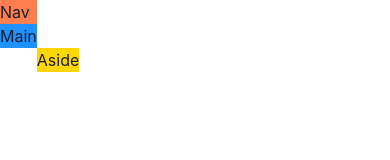
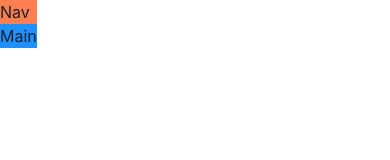
Before and after one commit to fopeadelaja/game-hub, a React (Vite) app: page / in a window 390 px wide. Shown: the top 160 px of the page. Built offline with nearby package versions, Linux system fonts and the light colour scheme.

Commit message:
Build a responsive layout

```diff
--- a/src/App.tsx
+++ b/src/App.tsx
@@ -10,7 +10,7 @@ function App() {
       <GridItem area="nav" bg="coral">
         Nav
       </GridItem>
-      <Show>
+      <Show above="lg">
         <GridItem area="aside" bg="gold">
           Aside
         </GridItem>
```
